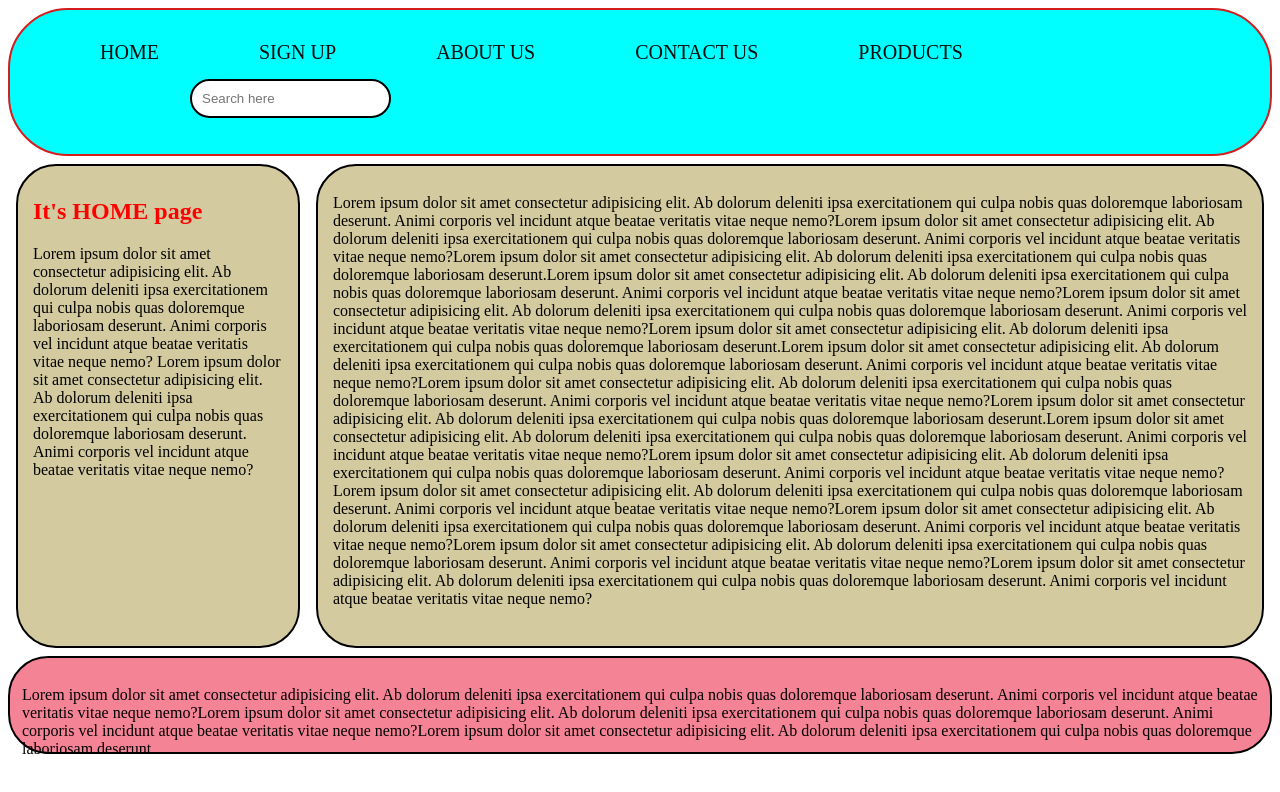
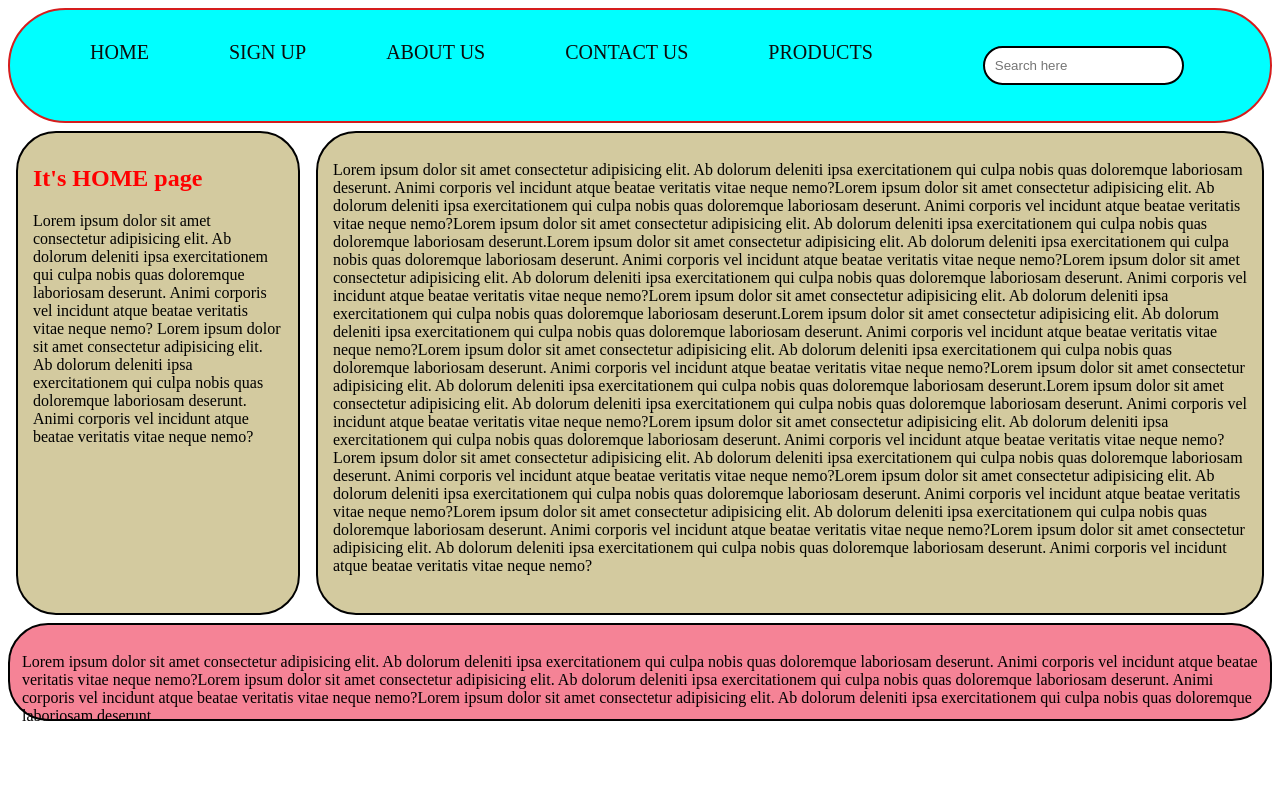
Before and after one commit to khusheebhartee06/Project, a plain HTML site: page index.html in a window 1280 px wide. Drawn offline with Linux system fonts and the light colour scheme.

Commit message:
second time change

```diff
--- a/home.html
+++ b/index.html
@@ -22,7 +22,7 @@
         .navbar li {
             float: left;
             list-style: none;
-            margin: 15px 50px;
+            margin: 15px 40px;
 
         }
 
@@ -110,7 +110,7 @@
     <header>
         <nav class="navbar">
             <ul>
-                <li> <a href="home.html">HOME</a></li>
+                <li> <a href="index.html">HOME</a></li>
                 <li> <a href="sign.html">SIGN UP</a></li>
                 <li> <a href="about.html">ABOUT US</a></li>
                 <li> <a href="contact.html">CONTACT US</a></li>
```
Also changed, not shown: about.html (+1 -1 lines), contact.html (+1 -1 lines), hello1.html (+1 -1 lines), prodcuct.html (+1 -1 lines), sign.html (+2 -2 lines).
